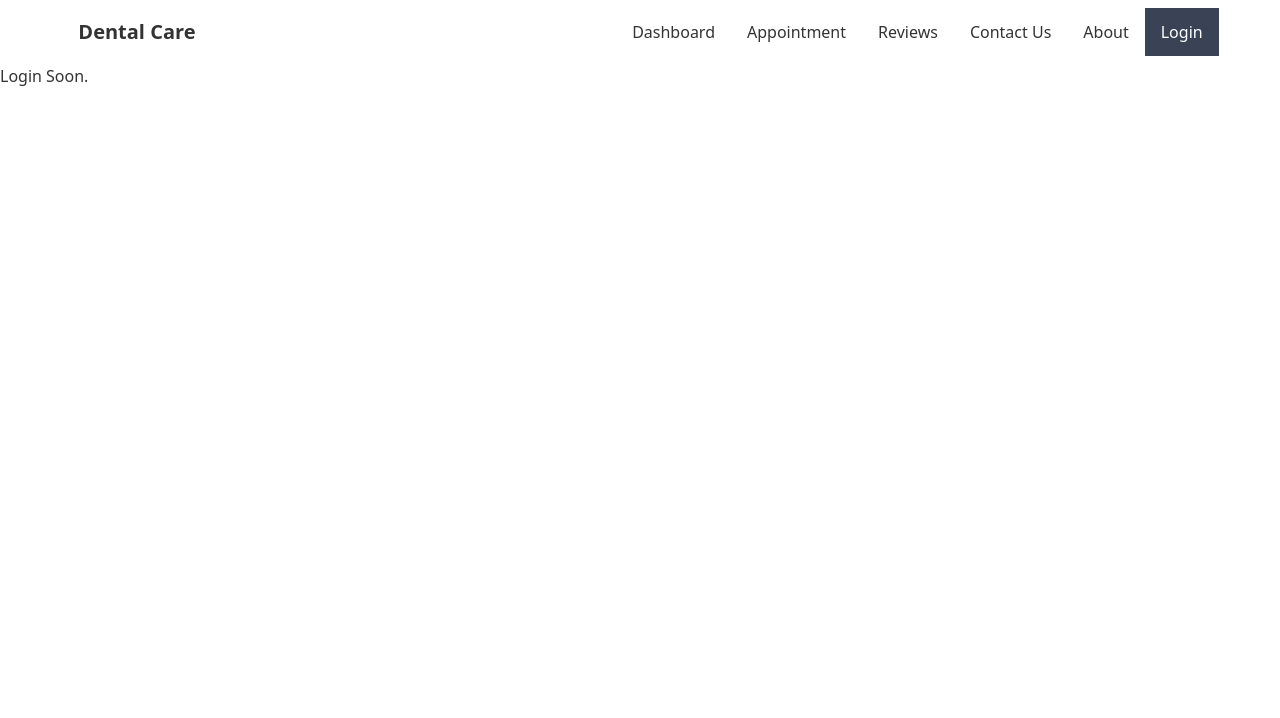
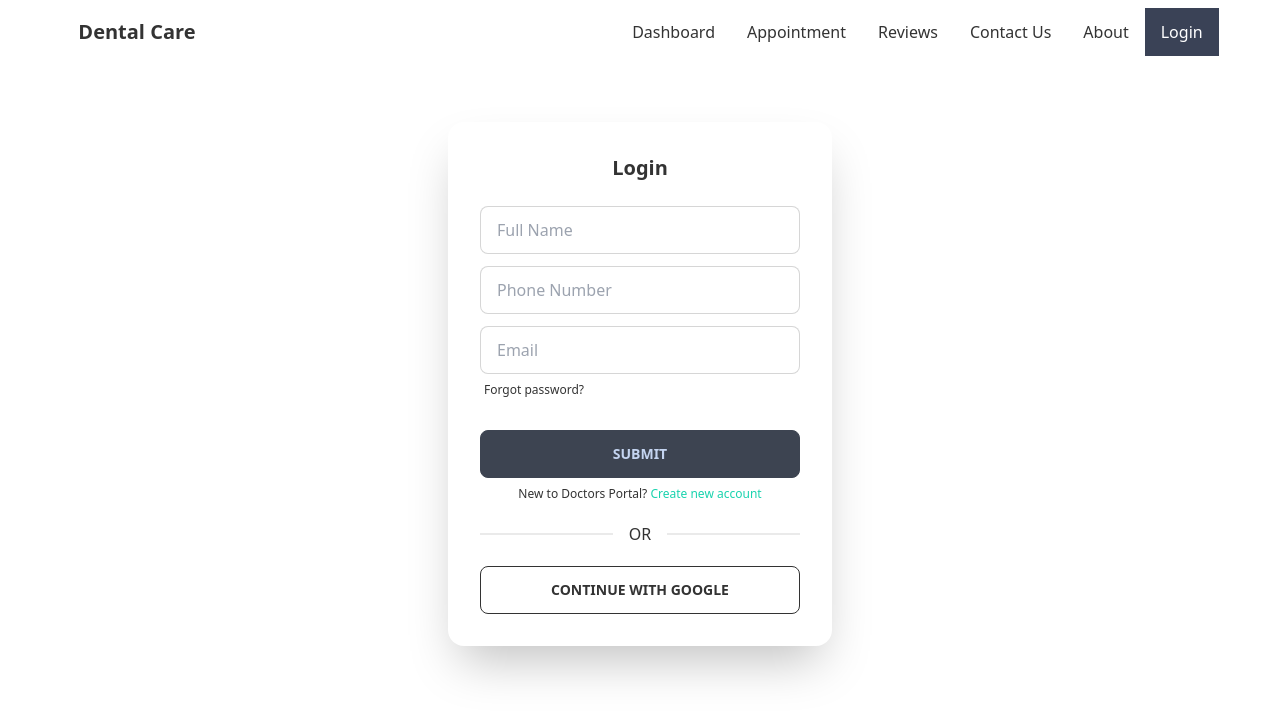
Before and after one commit to sohag-9065/Dental-Care-Client, a React (Create React App) app: page /login in a window 1280 px wide. Shown: the top 718 px of the page. Built offline with nearby package versions, Linux system fonts and the light colour scheme; the HTML template or start-up script is replaced by a standard one.

Commit message:
Services data fetch from mongoDB and firebase connection

```diff
--- a/package.json
+++ b/package.json
@@ -8,9 +8,11 @@
     "@testing-library/user-event": "^13.5.0",
     "daisyui": "^2.31.0",
     "date-fns": "^2.29.3",
+    "firebase": "^9.11.0",
     "react": "^18.2.0",
     "react-day-picker": "^8.3.1",
     "react-dom": "^18.2.0",
+    "react-firebase-hooks": "^5.0.3",
     "react-router-dom": "^6.4.1",
     "react-scripts": "5.0.1",
     "web-vitals": "^2.1.4"
--- a/src/RouterConfig/RouterConfig.js
+++ b/src/RouterConfig/RouterConfig.js
@@ -24,7 +24,7 @@ const RouterConfig = () => {
                 <Route
                     path="/appointment"
                     element={<Appointment></Appointment>}
-                    loader={async () => await fetch("services.json")}
+                    loader={async () => await fetch("http://localhost:5000/services")}
                 ></Route>
                 <Route path="/reviews" element={<Reviews></Reviews>}></Route>
                 <Route path="/contact-us" element={<ContactUs></ContactUs>}></Route>
--- /dev/null
+++ b/src/firebase.init.js
@@ -0,0 +1,17 @@
+// Import the functions you need from the SDKs you need
+import { initializeApp } from "firebase/app";
+// TODO: Add SDKs for Firebase products that you want to use
+// https://firebase.google.com/docs/web/setup#available-libraries
+
+// Your web app's Firebase configuration
+const firebaseConfig = {
+  apiKey: process.env.REACT_APP_API_KEY,
+  authDomain: process.env.REACT_APP_AUTH_DOMAIN,
+  projectId: process.env.REACT_APP_PROJECT_ID,
+  storageBucket: process.env.REACT_APP_STORAGE_BUCKET,
+  messagingSenderId: process.env.REACT_APP_MESSAGING_SENDER_ID,
+  appId: process.env.REACT_APP_APP_ID,
+};
+
+// Initialize Firebase
+const app = initializeApp(firebaseConfig);
--- /dev/null
+++ b/src/pages/Appointment/AvailableAppointments/ModalBooking/ModalBooking.js
@@ -0,0 +1,57 @@
+import React from 'react';
+
+const ModalBooking = ({ serviceDate, seclectTime, setOpenModal }) => {
+
+    const handleForm = event => {
+        event.preventDefault();
+        console.log("Hello");
+        setOpenModal(false);
+    }
+    return (
+        <div>
+            <input type="checkbox" id="modalBooking" className="modal-toggle" />
+            <div className="modal modal-bottom sm:modal-middle">
+                <div className="modal-box">
+                    <div className="card flex-shrink-0 w-full  ">
+                        <div className="card-body p-2">
+                            <p className='text-left font-semibold text-xl mb-12'>Cavity Protection</p>
+                            <form onSubmit={handleForm} className="form-control">
+
+
+                                    <input type="text" value={serviceDate} className="input  mb-3 bg-info" readOnly />
+                                    <input type="text" value={seclectTime} className="input  mb-3 bg-info" readOnly />
+                                    <input type="text" placeholder="Full Name" className="input input-bordered mb-3" />
+                                    <input type="text" placeholder="Phone Number" className="input input-bordered mb-3" />
+                                    <input type="text" placeholder="Email" className="input input-bordered" />
+
+                                    <label htmlFor="modalBooking" className="btn btn-sm btn-circle absolute right-2 top-2">✕</label>
+
+                                    <input type="submit"  value="Submit" className='btn mt-6' />
+
+                            </form>
+                        </div>
+                    </div>
+
+                </div>
+            </div>
+            {/* <form onSubmit={handleForm} >
+
+                <div className="form-control">
+                    <input type="text" value={serviceDate} className="input  mb-3 bg-info" readOnly />
+                    <input type="text" value={seclectTime} className="input  mb-3 bg-info" readOnly />
+                    <input type="text" placeholder="Full Name" className="input input-bordered mb-3" />
+                    <input type="text" placeholder="Phone Number" className="input input-bordered mb-3" />
+                    <input type="text" placeholder="Email" className="input input-bordered" />
+                </div>
+                <div className="form-control ">
+                    <div className="modal-action">
+                        <label htmlFor="modalBooking" className="btn btn-sm btn-circle absolute right-2 top-2">✕</label>
+                        <label htmlFor="modalBooking" className="btn w-full ">Submit</label>
+                    </div>
+                </div>
+            </form> */}
+        </div>
+    );
+};
+
+export default ModalBooking;
--- a/src/pages/Appointment/AvailableAppointments/ServicesAvailable/ServicesAvailable.js
+++ b/src/pages/Appointment/AvailableAppointments/ServicesAvailable/ServicesAvailable.js
@@ -1,8 +1,10 @@
 import React, { useState } from 'react';
+import ModalBooking from '../ModalBooking/ModalBooking';
 
 const ServicesAvailable = ({ serviceInfo, serviceDate }) => {
     const { slots, name } = serviceInfo;
     const [seclectTime, setSelectTime] = useState("");
+    const [openModal, setOpenModal] = useState(false);
 
 
 
@@ -10,10 +12,11 @@ const ServicesAvailable = ({ serviceInfo, serviceDate }) => {
     const handleTime = () => {
         const dateAndTime = new Date();
         let time = dateAndTime.toLocaleTimeString();
+        setOpenModal(true);
         setSelectTime(time);
     }
 
-    console.log(seclectTime);
+    // console.log(seclectTime);
     return (
         <div className='grid grid-cols-3  gap-7 '>
             {
@@ -26,7 +29,7 @@ const ServicesAvailable = ({ serviceInfo, serviceDate }) => {
                         <p className='mb-10'>{slot.time}</p>
                         <label
                             onClick={handleTime}
-                            htmlFor="my-modal-6"
+                            htmlFor="modalBooking"
                             className="btn modal-button bg-gradient-to-r from-secondary to-primary border-0 text-white">
                             Book Appointment
                         </label>
@@ -38,30 +41,16 @@ const ServicesAvailable = ({ serviceInfo, serviceDate }) => {
 
 
             {/* Modal Show  */}
-            <input type="checkbox" id="my-modal-6" className="modal-toggle" />
-            <div className="modal modal-bottom sm:modal-middle">
-                <div className="modal-box">
-                    <div className="card flex-shrink-0 w-full  ">
-                        <div className="card-body p-2">
-                            <p className='text-left font-semibold text-xl mb-12'>Cavity Protection</p>
-                            <div className="form-control">
-                                <input type="text" value={serviceDate} className="input  mb-3 bg-info" readOnly />
-                                <input type="text" value={seclectTime} className="input  mb-3 bg-info" readOnly />
-                                <input type="text" placeholder="Full Name" className="input input-bordered mb-3" />
-                                <input type="text" placeholder="Phone Number" className="input input-bordered mb-3" />
-                                <input type="text" placeholder="Email" className="input input-bordered" />
-                            </div>
-                            <div className="form-control ">
-                                <div className="modal-action">
-                                    <label htmlFor="my-modal-6" className="btn btn-sm btn-circle absolute right-2 top-2">✕</label>
-                                    <label htmlFor="my-modal-6" className="btn w-full ">Submit</label>
-                                </div>
-                            </div>
-                        </div>
-                    </div>
+            {
+                openModal
+                &&
+                <ModalBooking
+                    serviceDate={serviceDate}
+                    seclectTime={seclectTime}
+                    setOpenModal={setOpenModal}
+                ></ModalBooking>
+            }
 
-                </div>
-            </div>
         </div >
     );
 };
--- a/src/pages/Login/Login/Login.js
+++ b/src/pages/Login/Login/Login.js
@@ -1,9 +1,41 @@
 import React from 'react';
+import { Link } from 'react-router-dom';
 
 const Login = () => {
+
+    const handleForm = event => {
+        event.preventDefault();
+        console.log("Hello");
+
+    }
     return (
-        <div>
-            <h1>Login Soon.</h1>
+        <div className="hero  min-h-[80vh] ">
+            <div className="hero-content flex-col lg:flex-row-reverse">
+
+                <div className="card flex-shrink-0 w-full max-w-lg shadow-2xl ">
+                    <div className="card-body w-96 text-center">
+                        <p className=' font-semibold text-xl mb-4'>Login</p>
+                        <form onSubmit={handleForm} className="form-control">
+                            <input type="text" placeholder="Full Name" className="input input-bordered mb-3 " />
+                            <input type="text" placeholder="Phone Number" className="input input-bordered mb-3" />
+                            <input type="text" placeholder="Email" className="input input-bordered" />
+                            <label className="label">
+                                <Link  className="label-text-alt link link-hover">Forgot password?</Link>
+                            </label>
+
+                            <input type="submit" value="Submit" className='btn mt-6' />
+                        </form>
+                        <p className='text-xs'>New to Doctors Portal? <Link className=' text-secondary cursor-pointer'>Create new account</Link></p>
+
+                        <div className="flex flex-col w-full border-opacity-50">
+
+                            <div className="divider">OR</div>
+                        </div>
+
+                        <button className="btn btn-outline ">CONTINUE WITH GOOGLE</button>
+                    </div>
+                </div>
+            </div>
         </div>
     );
 };
```
Also changed, not shown: public/services.json (indentation only), 1 other file (tests, documents, lock files or other folders).
